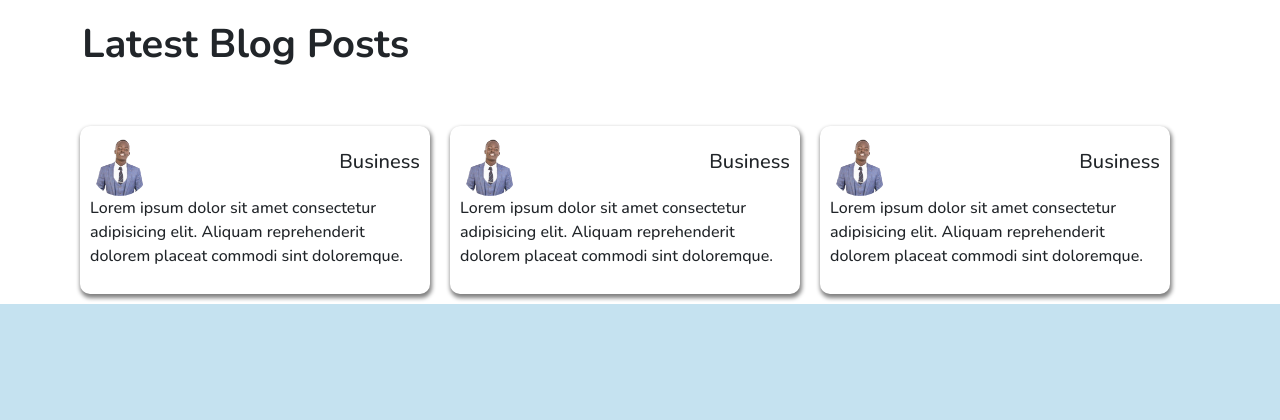
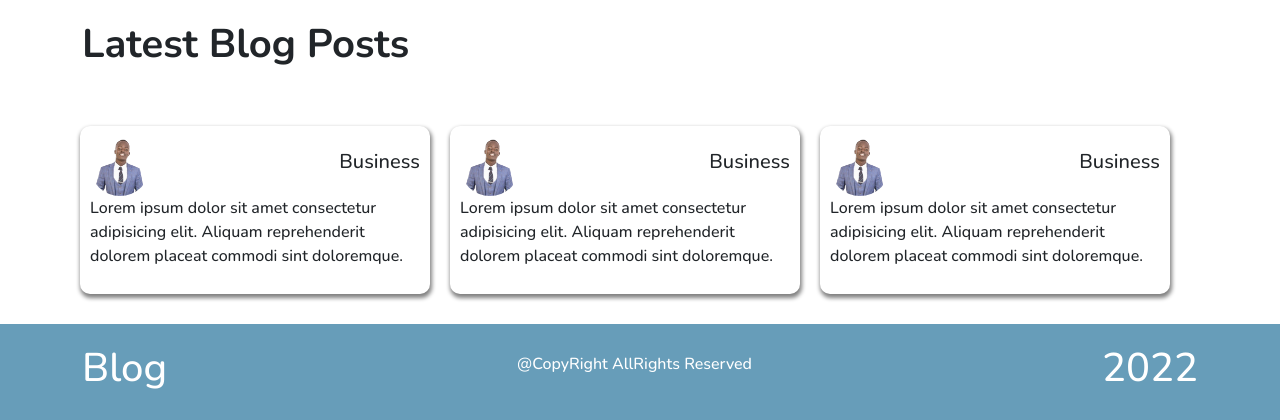
Before and after one commit to Marcos8060/Blog, a Python web app: template app/templates/index.html in a window 1280 px wide. Shown: the part 634-1054 px from the top of the page. Before the commit the page ends 938 px from the top, so only its background shows below. Run offline with Jinja, Linux system fonts and the light colour scheme; the template is opened without the code that fills it, so the values that code supplies are empty.

Commit message:
created a footer

```diff
--- a/app/static/style.css
+++ b/app/static/style.css
@@ -66,3 +66,15 @@ body{
     margin: 10px;
     width: 350px;
 }
+/* footer */
+footer{
+    background: #679DB9;
+    color: white;
+    padding: 20px;
+    margin-top: 20px;
+}
+footer > div{
+    display: flex;
+    align-items: center;
+    justify-content: space-between;
+}
--- a/app/templates/base.html
+++ b/app/templates/base.html
@@ -9,7 +9,7 @@
     <link href="https://cdn.jsdelivr.net/npm/bootstrap@5.0.2/dist/css/bootstrap.min.css" rel="stylesheet" integrity="sha384-EVSTQN3/azprG1Anm3QDgpJLIm9Nao0Yz1ztcQTwFspd3yD65VohhpuuCOmLASjC" crossorigin="anonymous">
     <link rel="stylesheet" href="{{ url_for('static',filename='style.css')}}">
 
-    <title>Hello, world!</title>
+    <title>Blog</title>
   </head>
   <body>
         {% block content %}
--- a/app/templates/index.html
+++ b/app/templates/index.html
@@ -54,5 +54,12 @@
             </div>
         </div>
       </div>
+      <footer>
+          <div class="container">
+            <h1>Blog</h1>
+            <p>@CopyRight AllRights Reserved</p>
+            <h1>2022</h1>
+          </div>
+      </footer>
   </div>
 {% endblock %}
```
